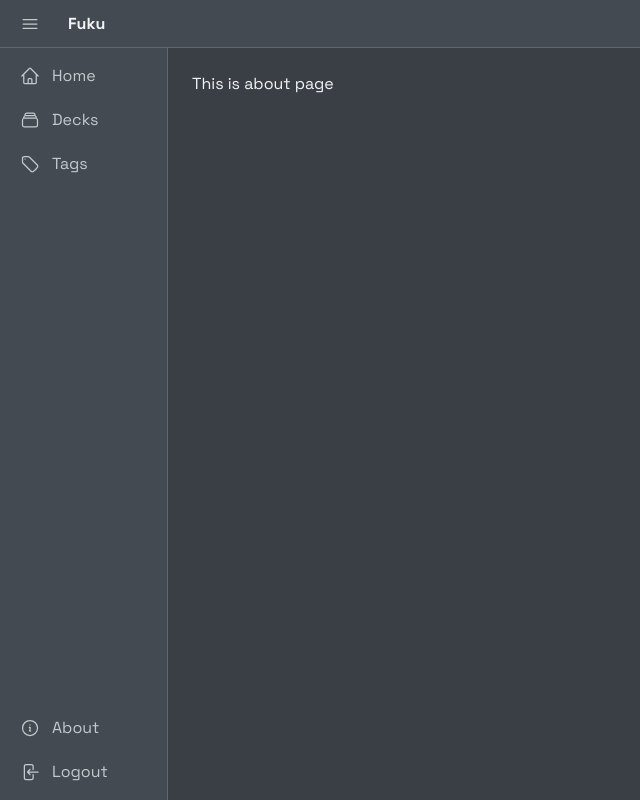
After one commit to JosephCanzana/Fuku, a Django app: page /about/ in a window 1280 px wide. The commit adds this page. Shown: the whole page, without its empty margins (0-640 px from the left). Run offline with Django 5.2, Linux system fonts and the light colour scheme; style sheets or scripts are compiled from the project's sources.

Commit message:
Update: decks and pages urls routing

```diff
--- a/apps/accounts/templates/accounts/user-dashboard.html
+++ b/apps/accounts/templates/accounts/user-dashboard.html
@@ -5,12 +5,6 @@
 {% block content %}
 <div class="text-txt-primary">
     This is Dashboard
-    {% if user.is_authenticated %}
-    <form action="{% url 'accounts:logout' %}" method="post">
-        {% csrf_token %}
-        <button type="submit">Log Out</button>
-    </form>
-    {% endif %}
 
 </div>
 {% endblock %}
--- /dev/null
+++ b/apps/decks/urls.py
@@ -0,0 +1,9 @@
+from django.urls import path
+from . import views
+
+app_name = "decks"
+
+urlpatterns = [
+    path("decks/", views.decks_page, name="decks_page"),
+    path("tags/", views.tags_page, name="tags_page"),
+]
--- a/apps/decks/views.py
+++ b/apps/decks/views.py
@@ -1,3 +1,9 @@
 from django.shortcuts import render
 
 # Create your views here.
+def decks_page(request):
+    return render(request, "decks/decks.html")
+
+
+def tags_page(request):
+    return render(request, "decks/tags.html")
--- /dev/null
+++ b/apps/pages/templates/pages/about.html
@@ -0,0 +1,9 @@
+{% extends "base-app.html" %}
+
+{% block title %}About{% endblock %}
+
+{% block content %}
+<div class="text-txt-primary">
+    This is about page
+</div>
+{% endblock %}
--- a/apps/pages/urls.py
+++ b/apps/pages/urls.py
@@ -5,4 +5,5 @@ app_name = "pages"
 
 urlpatterns = [
     path("", views.landing_page, name="landing_page"),
+    path("about/", views.about_page, name="about_page"),
 ]
--- a/apps/pages/views.py
+++ b/apps/pages/views.py
@@ -4,3 +4,7 @@ from django.shortcuts import render
 # Create your views here.
 def landing_page(request):
     return render(request, "pages/landing-page.html")
+
+
+def about_page(request):
+    return render(request, "pages/about.html")
--- a/config/urls.py
+++ b/config/urls.py
@@ -20,5 +20,6 @@ from django.urls import path, include
 urlpatterns = [
     path('admin/', admin.site.urls),
     path('', include('apps.pages.urls')),
-    path('accounts/', include('apps.accounts.urls')),
+    path('', include('apps.accounts.urls')),
+    path('', include('apps.decks.urls')),
 ]
--- a/templates/base-app.html
+++ b/templates/base-app.html
@@ -69,6 +69,7 @@
         </div>
     </div>
 
+<!-- Sidebar logic -->
 <script>
     const sidebar = document.getElementById("sidebar");
     const toggle = document.getElementById("sidebar-toggle");
@@ -76,6 +77,7 @@
     // Restore the save state when loaded
     const saved = localStorage.getItem("sidebar-collapsed");
     if (saved !== null) {
+        // aside control
         sidebar.dataset.collapsed = saved;
     }
 
--- a/templates/includes/sidebar.html
+++ b/templates/includes/sidebar.html
@@ -6,19 +6,19 @@
         nav links top: home, decks, and tags
         nav links bottom: about, logout
         {% endcomment %}
-        <a href="#" class="sidebar-link">
+        <a href="{% url 'accounts:user_dashboard' %}" class="sidebar-link">
             <svg class="size-5" fill="none" stroke="currentColor" stroke-width="1.5" aria-hidden="true">
                 <use href="{% static 'icons/sprite.svg' %}#home"></use>
             </svg>
             <span class="sidebar-span">Home</span>
         </a>
-        <a href="#" class="sidebar-link">
+        <a href="{% url 'decks:decks_page' %}" class="sidebar-link">
             <svg class="size-5" fill="none" stroke="currentColor" stroke-width="1.5" aria-hidden="true">
                 <use href="{% static 'icons/sprite.svg' %}#rectangle-stack"></use>
             </svg>
             <span class="sidebar-span">Decks</span>
         </a>
-        <a href="#" class="sidebar-link">
+        <a href="{% url 'decks:tags_page' %}" class="sidebar-link">
             <svg class="size-5" fill="none" stroke="currentColor" stroke-width="1.5" aria-hidden="true">
                 <use href="{% static 'icons/sprite.svg' %}#tag"></use>
             </svg>
@@ -27,7 +27,7 @@
 
     </nav>
     <nav class="flex flex-col gap-1 p-2">
-        <a href="#" class="sidebar-link">
+        <a href="{% url 'pages:about_page' %}" class="sidebar-link">
             <svg class="size-5" fill="none" stroke="currentColor" stroke-width="1.5" aria-hidden="true">
                 <use href="{% static 'icons/sprite.svg' %}#information"></use>
             </svg>
```
